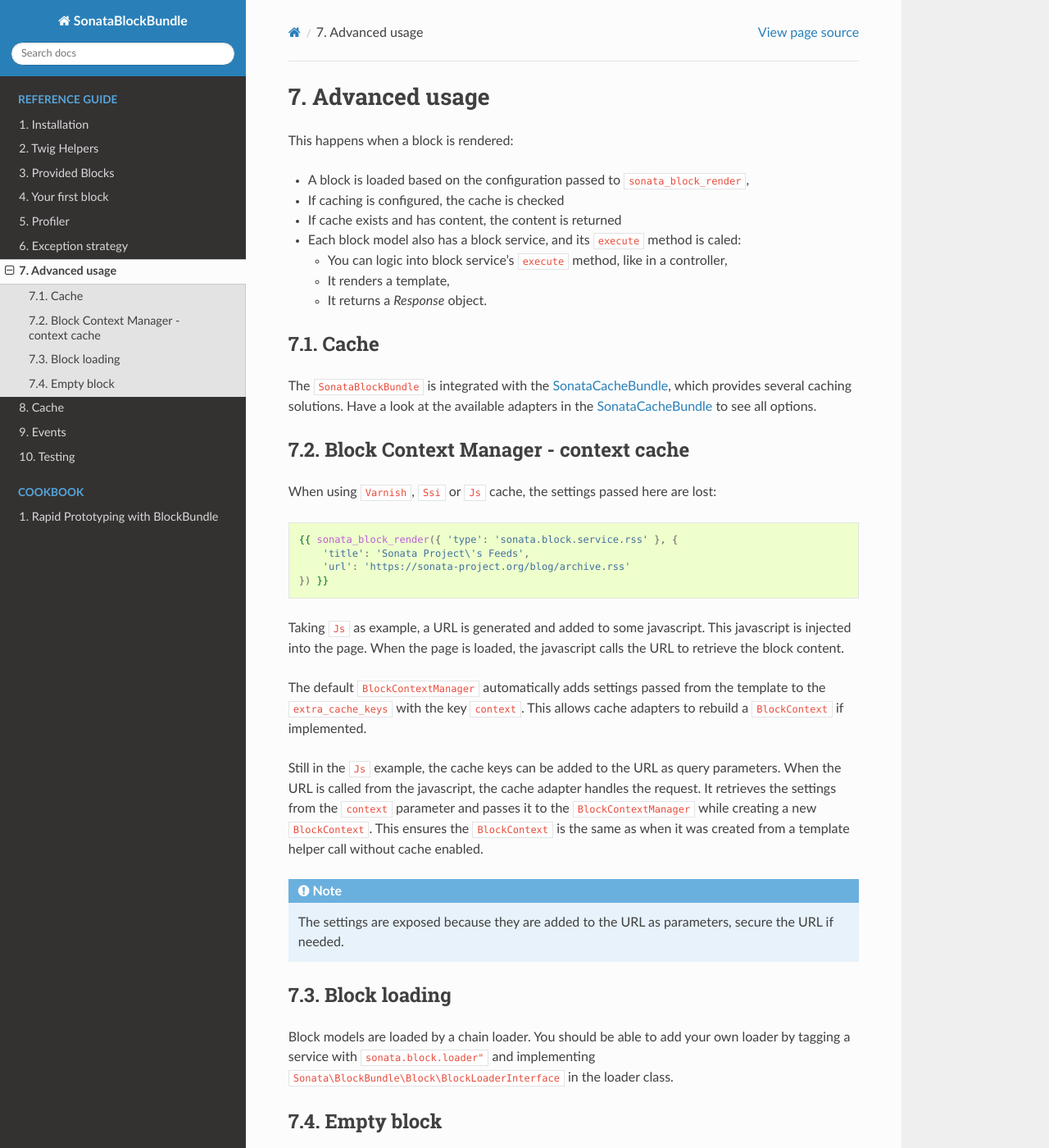
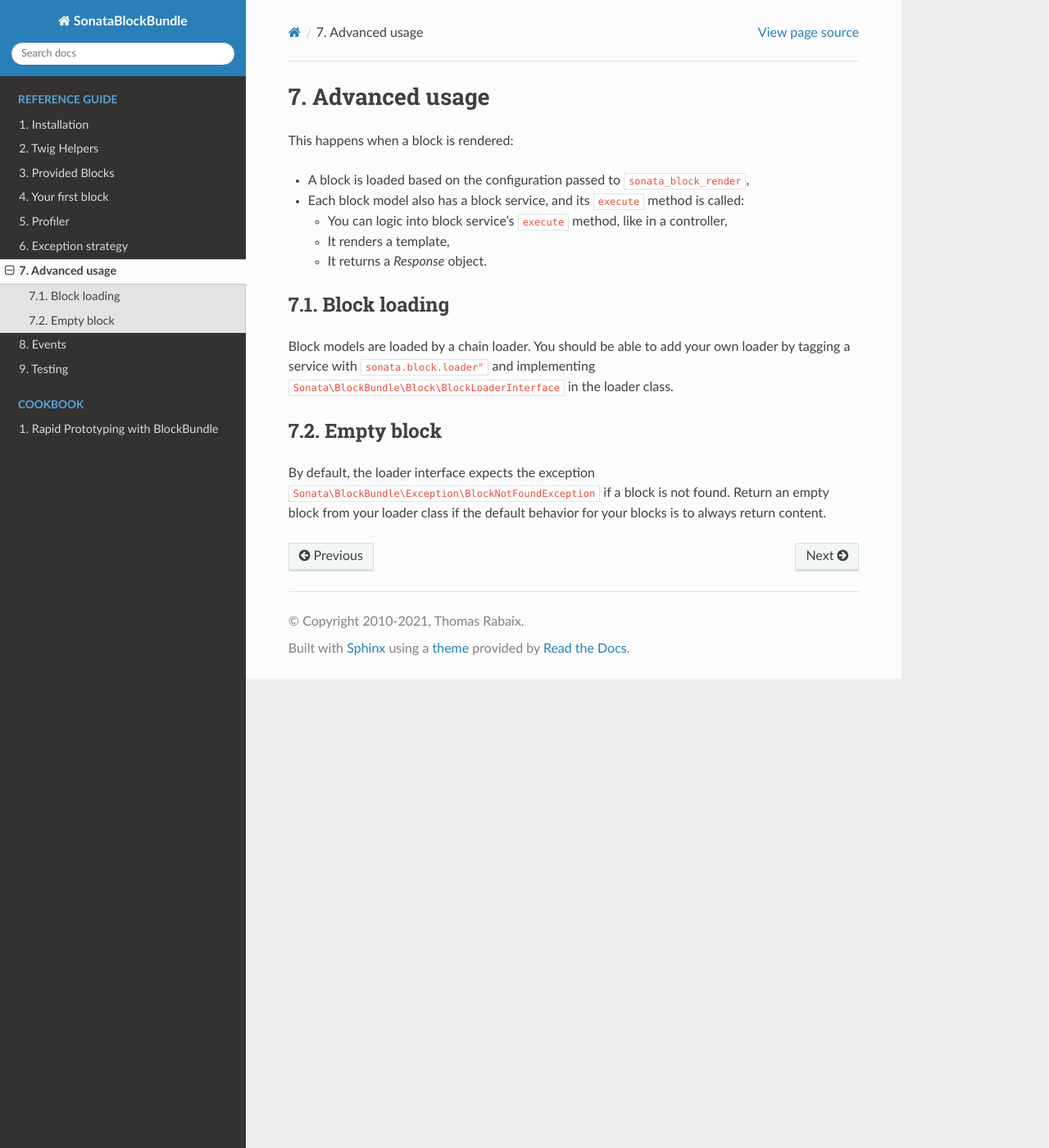
Before and after one commit to sonata-project/SonataBlockBundle, a Sphinx documentation site: the page built from docs/reference/advanced_usage.rst, in a window 1280 px wide and 1400 px high. Shown: the whole window at 82% size. Built offline with Sphinx 7.4.7 and the Read the Docs theme 2.0.0, drawn with Linux system fonts in a browser that asks for light colours.

Commit message:
remove all caching related content from docs

```diff
--- a/docs/index.rst
+++ b/docs/index.rst
@@ -14,7 +14,6 @@ Block Bundle
    reference/profiler
    reference/exceptions
    reference/advanced_usage
-   reference/cache
    reference/events
    reference/testing
 
--- a/docs/reference/advanced_usage.rst
+++ b/docs/reference/advanced_usage.rst
@@ -1,7 +1,6 @@
 .. index::
     single: Advanced
     single: Usage
-    single: Cache
     single: Context
 
 Advanced usage
@@ -10,44 +9,11 @@ Advanced usage
 This happens when a block is rendered:
 
 * A block is loaded based on the configuration passed to ``sonata_block_render``,
-* If caching is configured, the cache is checked
-* If cache exists and has content, the content is returned
-* Each block model also has a block service, and its ``execute`` method is caled:
+* Each block model also has a block service, and its ``execute`` method is called:
 
   * You can logic into block service's ``execute`` method, like in a controller,
   * It renders a template,
   * It returns a `Response` object.
-
-Cache
------
-
-The ``SonataBlockBundle`` is integrated with the SonataCacheBundle_, which provides several caching solutions.
-Have a look at the available adapters in the SonataCacheBundle_ to see all options.
-
-Block Context Manager - context cache
--------------------------------------
-
-When using ``Varnish``, ``Ssi`` or ``Js`` cache, the settings passed here are lost:
-
-.. code-block:: twig
-
-    {{ sonata_block_render({ 'type': 'sonata.block.service.rss' }, {
-        'title': 'Sonata Project\'s Feeds',
-        'url': 'https://sonata-project.org/blog/archive.rss'
-    }) }}
-
-Taking ``Js`` as example, a URL is generated and added to some javascript. This javascript is injected into the page. When the page is loaded, the javascript calls the URL to retrieve the block content.
-
-The default ``BlockContextManager`` automatically adds settings passed from the template to the ``extra_cache_keys`` with the key ``context``.
-This allows cache adapters to rebuild a ``BlockContext`` if implemented.
-
-Still in the ``Js`` example, the cache keys can be added to the URL as query parameters.
-When the URL is called from the javascript, the cache adapter handles the request. It retrieves the settings from the ``context`` parameter and passes it to the ``BlockContextManager`` while creating a new ``BlockContext``.
-This ensures the ``BlockContext`` is the same as when it was created from a template helper call without cache enabled.
-
-.. note::
-
-    The settings are exposed because they are added to the URL as parameters, secure the URL if needed.
 
 Block loading
 -------------
@@ -59,5 +25,3 @@ Empty block
 
 By default, the loader interface expects the exception ``Sonata\BlockBundle\Exception\BlockNotFoundException`` if a block is not found.
 Return an empty block from your loader class if the default behavior for your blocks is to always return content.
-
-.. _SonataCacheBundle: https://github.com/sonata-project/SonataCacheBundle
--- a/docs/reference/provided_blocks.rst
+++ b/docs/reference/provided_blocks.rst
@@ -45,8 +45,6 @@ Defining a menu could be done by inserting the ``knp_menu.menu`` tag.
 
 Upon configuration, you may set some rendering options (see KNP Doc for those).
 
-Set ``cache_policy`` to private if this menu is dedicated to be in a user part.
-
 A specific menu template is provided as well to render Bootstrap3's side menu, you may use it by setting the ``menu_template`` option to ``@SonataBlock/Block/block_side_menu_template.html.twig`` (see the implementation in SonataUserBundle or Sonata's e-commerce suite).
 
 .. _KnpMenuBundle documentation: https://symfony.com/doc/current/bundles/KnpMenuBundle/index.html
--- a/docs/reference/your_first_block.rst
+++ b/docs/reference/your_first_block.rst
@@ -187,5 +187,3 @@ Then, add the service to Sonata configuration:
         sonata_block:
             blocks:
                 sonata.block.service.rss: ~
-
-If you want to set up caching, take a look at the SonataCacheBundle support documentation: :doc:`cache`.
```
Also changed, not shown: docs/reference/cache.rst (deleted, +0 -166 lines), docs/reference/twig_helpers.rst (+0 -9 lines).
